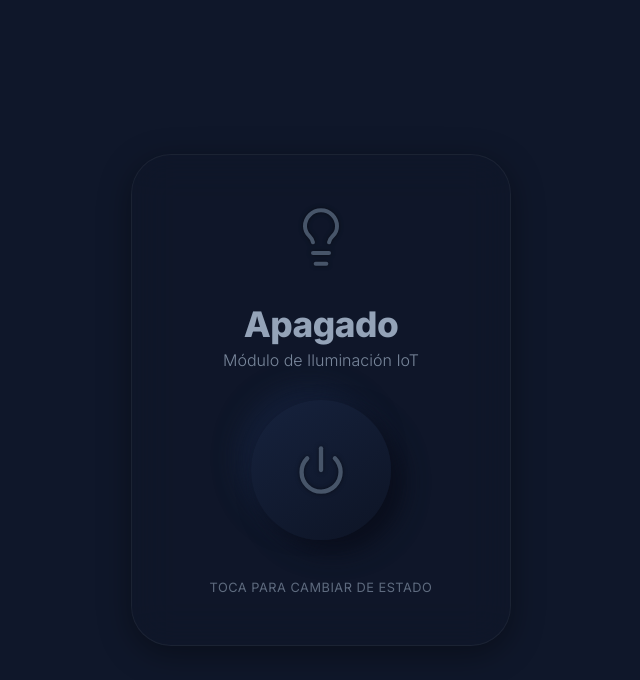
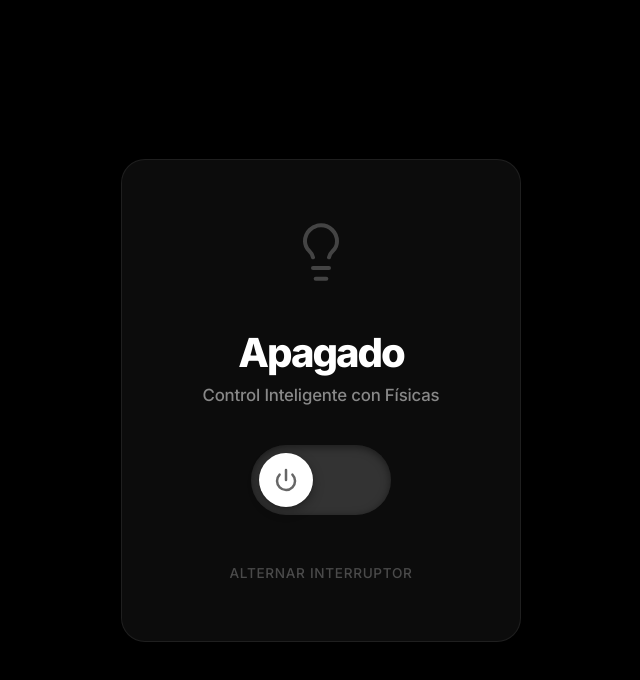
Before and after one commit to AnCRdev/foco, a React (Vite) app: page / in a window 1280 px wide. Shown: the top 680 px of the page, without its empty margins (319-959 px from the left). Built offline with nearby package versions, Linux system fonts and the light colour scheme.

Commit message:
feat: implementar animaciones de resorte físico estilo Vercel

```diff
--- a/src/App.tsx
+++ b/src/App.tsx
@@ -7,27 +7,20 @@
   const [isOn, setIsOn] = useState(false);
   const [isConnecting, setIsConnecting] = useState(false);
 
-  // Toggle Function simulating connection to real IoT hardware
   const toggleDevice = async () => {
+    if (isConnecting) return;
     setIsConnecting(true);
 
-    // Aquí puedes reemplazar con tu endpoint para Render o HW local:
-    // try {
-    //   await fetch('https://tudominio.onrender.com/api/toggle', {
-    //     method: 'POST',
-    //     headers: { 'Content-Type': 'application/json' },
-    //     body: JSON.stringify({ power: !isOn })
-    //   });
-    // } catch (e) {
-    //   console.error("Error al conectar con foco", e);
-    // }
-
-    // Simulate network delay
+    // Simular el retraso físico/hardware
     setTimeout(() => {
       setIsOn(!isOn);
       setIsConnecting(false);
-    }, 600);
+    }, 450);
   };
+
+  // Físicas tipo "Vercel" (Spring animations)
+  const springConfig = { type: "spring", stiffness: 400, damping: 25, mass: 1 };
+  const hardwareSpring = { type: "spring", stiffness: 500, damping: 15, mass: 0.5 };
 
   return (
     <div className={`app-container ${isOn ? 'on' : 'off'}`}>
@@ -37,11 +30,15 @@
         className="glass-panel"
         initial={{ y: 50, opacity: 0 }}
         animate={{ y: 0, opacity: 1 }}
-        transition={{ duration: 0.8, ease: 'easeOut' }}
+        transition={{ type: "spring", stiffness: 300, damping: 20 }}
       >
         <motion.div
-          animate={{ scale: isOn ? 1.2 : 1 }}
-          transition={{ duration: 0.5 }}
+          animate={{
+            scale: isOn ? 1.2 : 1,
+            y: isOn ? -10 : 0,
+            rotate: isOn ? [0, 10, -10, 0] : 0 // Ligero temblor físico al prender
+          }}
+          transition={springConfig}
         >
           {isOn ? (
             <Lightbulb size={64} className="icon-on" strokeWidth={1.5} />
@@ -50,48 +47,58 @@
           )}
         </motion.div>
 
-        <div>
-           <h1>{isOn ? 'Encendido' : 'Apagado'}</h1>
-           <p className="subtitle">Módulo de Iluminación IoT</p>
+        <div className="text-container">
+           <motion.h1 layout transition={springConfig}>
+             {isOn ? 'Encendido' : 'Apagado'}
+           </motion.h1>
+           <motion.p layout className="subtitle" transition={springConfig}>
+             Control Inteligente con Físicas
+           </motion.p>
         </div>
 
-        <motion.button
-          className={`power-button ${isOn ? 'on' : 'off'}`}
+        {/* Vercel-style Physical Toggle Switch */}
+        <div
+          className={`vercel-switch-track ${isOn ? 'on' : 'off'} ${isConnecting ? 'loading' : ''}`}
           onClick={toggleDevice}
-          disabled={isConnecting}
+        >
+          <motion.div
+            className="vercel-switch-thumb"
+            layout /* Layout prop automáticamente aplica físicas de resorte (spring) */
+            transition={hardwareSpring}
             whileHover={{ scale: 1.05 }}
-          whileTap={{ scale: 0.95 }}
-          aria-label="Power Button"
+            whileTap={{ scale: 0.9, width: "60px" }} /* Se aplasta físicamente al presionarlo antes de soltar */
           >
-          <AnimatePresence mode="wait">
+            <AnimatePresence mode="popLayout">
               {isConnecting ? (
                 <motion.div
                   key="loading"
-                initial={{ opacity: 0, rotate: -90 }}
-                animate={{ opacity: 1, rotate: 360 }}
-                exit={{ opacity: 0 }}
+                  initial={{ opacity: 0, scale: 0.5 }}
+                  animate={{ opacity: 1, scale: 1, rotate: 360 }}
+                  exit={{ opacity: 0, scale: 0.5 }}
                   transition={{ duration: 1, repeat: Infinity, ease: 'linear' }}
-                style={{ display: 'flex' }}
+                  className="icon-wrapper"
                 >
-                <div className="spinner" />
+                  <div className="spinner-small" />
                 </motion.div>
               ) : (
                 <motion.div
-                key="power"
-                initial={{ opacity: 0, scale: 0.5 }}
+                  key="icon"
+                  initial={{ opacity: 0, scale: 0.2 }}
                   animate={{ opacity: 1, scale: 1 }}
-                exit={{ opacity: 0, scale: 0.5 }}
-                style={{ display: 'flex' }}
+                  exit={{ opacity: 0, scale: 0.2 }}
+                  transition={hardwareSpring}
+                  className="icon-wrapper"
                 >
-                <Power size={52} strokeWidth={2} className={isOn ? 'icon-on' : 'icon-off'} />
+                  <Power size={24} strokeWidth={2.5} className={isOn ? 'icon-thumb-on' : 'icon-thumb-off'} />
                 </motion.div>
               )}
             </AnimatePresence>
-        </motion.button>
+          </motion.div>
+        </div>
 
-        <p className="hint">
-          {isConnecting ? 'Enviando señal...' : 'Toca para cambiar de estado'}
-        </p>
+        <motion.p layout transition={springConfig} className="hint">
+          {isConnecting ? 'Aplicando fuerza...' : 'Alternar interruptor'}
+        </motion.p>
 
       </motion.div>
     </div>
--- a/src/index.css
+++ b/src/index.css
@@ -1,18 +1,20 @@
-@import url('https://fonts.googleapis.com/css2?family=Inter:wght@300;400;600;800&display=swap');
+@import url('https://fonts.googleapis.com/css2?family=Inter:wght@400;500;700;800&display=swap');
 
 :root {
-  --bg-color-off: #0f172a;
-  --bg-color-on: #f8fafc;
-  --text-off: #94a3b8;
-  --text-on: #0f172a;
+  --bg-color-off: #000000;
+  --bg-color-on: #fafafa;
+  --text-off: #888888;
+  --text-on: #111111;
+  --text-primary-off: #ffffff;
+  --text-primary-on: #000000;
 
-  --glass-bg-off: rgba(15, 23, 42, 0.4);
-  --glass-bg-on: rgba(255, 255, 255, 0.6);
+  --glass-bg-off: rgba(20, 20, 20, 0.6);
+  --glass-bg-on: rgba(255, 255, 255, 0.8);
 
-  --shadow-off: 0 8px 32px 0 rgba(0, 0, 0, 0.37);
-  --shadow-on: 0 8px 32px 0 rgba(31, 38, 135, 0.08);
+  --shadow-off: 0 20px 40px rgba(0, 0, 0, 0.5);
+  --shadow-on: 0 20px 40px rgba(0, 0, 0, 0.05);
 
-  --button-glow: rgba(250, 204, 21, 0.6);
+  --button-glow: rgba(0, 112, 243, 0.4); /* Azul Vercel */
 }
 
 * {
@@ -22,13 +24,14 @@
 }
 
 body {
-  font-family: 'Inter', sans-serif;
-  transition: background-color 0.8s ease, color 0.8s ease;
+  font-family: 'Inter', -apple-system, BlinkMacSystemFont, sans-serif;
+  transition: background-color 0.6s ease, color 0.6s ease;
   min-height: 100vh;
   overflow: hidden;
   display: flex;
   justify-content: center;
   align-items: center;
+  -webkit-font-smoothing: antialiased;
 }
 
 #root {
@@ -44,7 +47,7 @@
   justify-content: center;
   align-items: center;
   position: relative;
-  transition: background-color 0.8s ease, color 0.8s ease;
+  transition: background-color 0.6s ease, color 0.6s ease;
 }
 
 .app-container.off {
@@ -54,135 +57,167 @@
 
 .app-container.on {
   background-color: var(--bg-color-on);
-  color: var(--text-on);
+  color: var(--text-off); /* Subtitles stay slightly muted */
 }
 
-/* Glassmorphism Card */
+.app-container.on h1 {
+  color: var(--text-primary-on);
+}
+.app-container.off h1 {
+  color: var(--text-primary-off);
+}
+
+/* Glassmorphism Card Premium */
 .glass-panel {
   background: var(--glass-bg-off);
-  backdrop-filter: blur(20px);
-  -webkit-backdrop-filter: blur(20px);
-  border: 1px solid rgba(255, 255, 255, 0.05);
-  border-radius: 40px;
-  padding: 50px 30px;
+  backdrop-filter: saturate(180%) blur(20px);
+  -webkit-backdrop-filter: saturate(180%) blur(20px);
+  border: 1px solid rgba(255, 255, 255, 0.08);
+  border-radius: 24px;
+  padding: 60px 40px;
   display: flex;
   flex-direction: column;
   align-items: center;
-  gap: 30px;
+  gap: 40px;
   box-shadow: var(--shadow-off);
-  transition: all 0.8s ease;
+  transition: background 0.6s ease, border 0.6s ease, box-shadow 0.6s ease;
   z-index: 10;
   width: 90%;
-  max-width: 380px;
+  max-width: 400px;
   text-align: center;
 }
 
 .app-container.on .glass-panel {
   background: var(--glass-bg-on);
-  border: 1px solid rgba(255, 255, 255, 0.5);
+  border: 1px solid rgba(0, 0, 0, 0.1);
   box-shadow: var(--shadow-on);
 }
 
 h1 {
   font-weight: 800;
-  font-size: 2.2rem;
-  letter-spacing: -0.5px;
-  margin-bottom: 5px;
-  transition: color 0.8s ease;
+  font-size: 2.5rem;
+  letter-spacing: -0.05em;
+  margin-bottom: 8px;
+  transition: color 0.6s ease;
 }
 
 p.subtitle {
-  font-weight: 300;
-  font-size: 1rem;
-  opacity: 0.8;
+  font-weight: 500;
+  font-size: 1.05rem;
+  letter-spacing: -0.01em;
 }
 
 p.hint {
-  font-size: 0.8rem;
-  font-weight: 400;
-  letter-spacing: 0.5px;
+  font-size: 0.85rem;
+  font-weight: 500;
+  letter-spacing: 0.05em;
   text-transform: uppercase;
   margin-top: 10px;
-  opacity: 0.6;
+  color: inherit;
+  opacity: 0.5;
 }
 
-/* Ambient glow effect */
+/* Ambient glow effect estilo Vercel Spotlight */
 .ambient-glow {
   position: absolute;
   top: 50%;
   left: 50%;
   transform: translate(-50%, -50%);
-  width: 70vh;
-  height: 70vh;
+  width: 80vh;
+  height: 80vh;
   border-radius: 50%;
-  background: radial-gradient(circle, var(--button-glow) 0%, rgba(255,255,255,0) 70%);
+  background: radial-gradient(circle, var(--button-glow) 0%, rgba(255,255,255,0) 60%);
   opacity: 0;
   pointer-events: none;
-  transition: opacity 1.2s ease, transform 1.2s ease;
+  transition: opacity 1.5s ease;
   z-index: 1;
 }
 
 .app-container.on .ambient-glow {
-  opacity: 0.8;
-  transform: translate(-50%, -50%) scale(1.5);
-  animation: pulse-glow 3s infinite alternate ease-in-out;
+  opacity: 0.6;
+  background: radial-gradient(circle, rgba(234, 179, 8, 0.2) 0%, rgba(255,255,255,0) 60%);
 }
 
-@keyframes pulse-glow {
-  0% { opacity: 0.5; transform: translate(-50%, -50%) scale(1.2); }
-  100% { opacity: 0.9; transform: translate(-50%, -50%) scale(1.6); }
+/* VERCEL STYLE PHYSICAL TOGGLE SWITCH */
+.vercel-switch-track {
+  width: 140px;
+  height: 70px;
+  background: #333333;
+  border-radius: 40px;
+  display: flex;
+  align-items: center;
+  padding: 8px;
+  cursor: pointer;
+  box-shadow: inset 0 2px 8px rgba(0, 0, 0, 0.5);
+  transition: background 0.4s ease;
+  position: relative;
+  -webkit-tap-highlight-color: transparent;
 }
 
-/* 3D Button styles applied via inline styles in React / Framer Motion for interactivity */
-.power-button {
-  width: 140px;
-  height: 140px;
-  border-radius: 50%;
-  border: none;
-  cursor: pointer;
+.vercel-switch-track.on {
+  background: #000000;
+  justify-content: flex-end;
+  box-shadow: inset 0 2px 10px rgba(0, 0, 0, 0.1), 0 0 0 2px rgba(0, 0, 0, 0.05);
+}
+
+.vercel-switch-track.loading {
+  pointer-events: none;
+  opacity: 0.8;
+}
+
+.vercel-switch-thumb {
+  width: 54px;
+  height: 54px;
+  background: #ffffff;
+  border-radius: 30px;
+  box-shadow: 0 4px 12px rgba(0,0,0,0.3), 0 1px 2px rgba(0,0,0,0.2);
   display: flex;
   justify-content: center;
   align-items: center;
-  outline: none;
-  -webkit-tap-highlight-color: transparent;
-  transition: box-shadow 0.5s ease, background 0.5s ease;
-  position: relative;
-  z-index: 15;
+  /* Origin para el achata-miento (squish) al presionar */
+  transform-origin: center;
 }
 
-.power-button.off {
-  background: linear-gradient(145deg, #16223d, #0d1425);
-  box-shadow: 12px 12px 24px #0a0e1c, -12px -12px 24px #141f38;
+.vercel-switch-track.on .vercel-switch-thumb {
+  background: #ffffff;
+  box-shadow: 0 4px 16px rgba(0, 0, 0, 0.2), 0 1px 3px rgba(0,0,0,0.1);
 }
 
-.power-button.on {
-  background: linear-gradient(145deg, #ffffff, #e6e6e6);
-  box-shadow: 10px 10px 30px #d4d4d4, -10px -10px 30px #ffffff,
-              inset 0 0 20px rgba(250, 204, 21, 0.3);
+.icon-wrapper {
+  display: flex;
+  justify-content: center;
+  align-items: center;
+}
+
+.icon-thumb-off {
+  color: #666;
+}
+
+.icon-thumb-on {
+  color: #000;
 }
 
 .icon-off {
-  color: #475569;
-  filter: drop-shadow(0 0 2px rgba(0,0,0,0.5));
-  transition: color 0.5s ease;
+  color: #444;
+  transition: color 0.6s ease;
 }
 
 .icon-on {
-  color: #facc15;
-  filter: drop-shadow(0 0 15px rgba(250, 204, 21, 1));
-  transition: color 0.5s ease;
+  color: #eab308; /* Yellow 500 */
+  filter: drop-shadow(0 0 20px rgba(234, 179, 8, 0.6));
+  transition: color 0.6s ease;
 }
 
-/* Custom Spinner */
-.spinner {
-  width: 32px;
-  height: 32px;
-  border: 3px solid;
-  border-color: var(--text-off);
+/* Custom Spinner pequeño para el thumb */
+.spinner-small {
+  width: 20px;
+  height: 20px;
+  border: 2px solid;
+  border-color: #999;
   border-top-color: transparent !important;
   border-radius: 50%;
 }
 
-.app-container.on .spinner {
-  border-color: var(--text-on);
+.app-container.on .spinner-small {
+  border-color: #333;
 }
```
Lines whose indentation alone changed are shown as unchanged.
